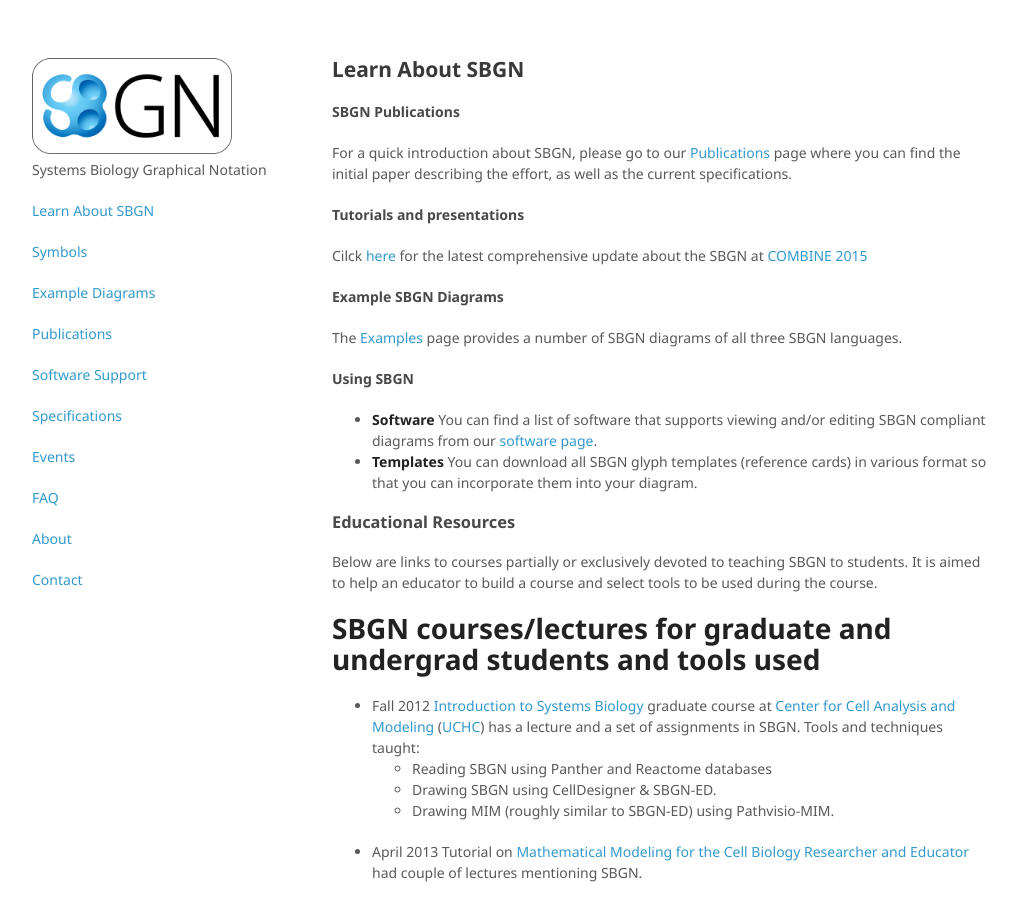
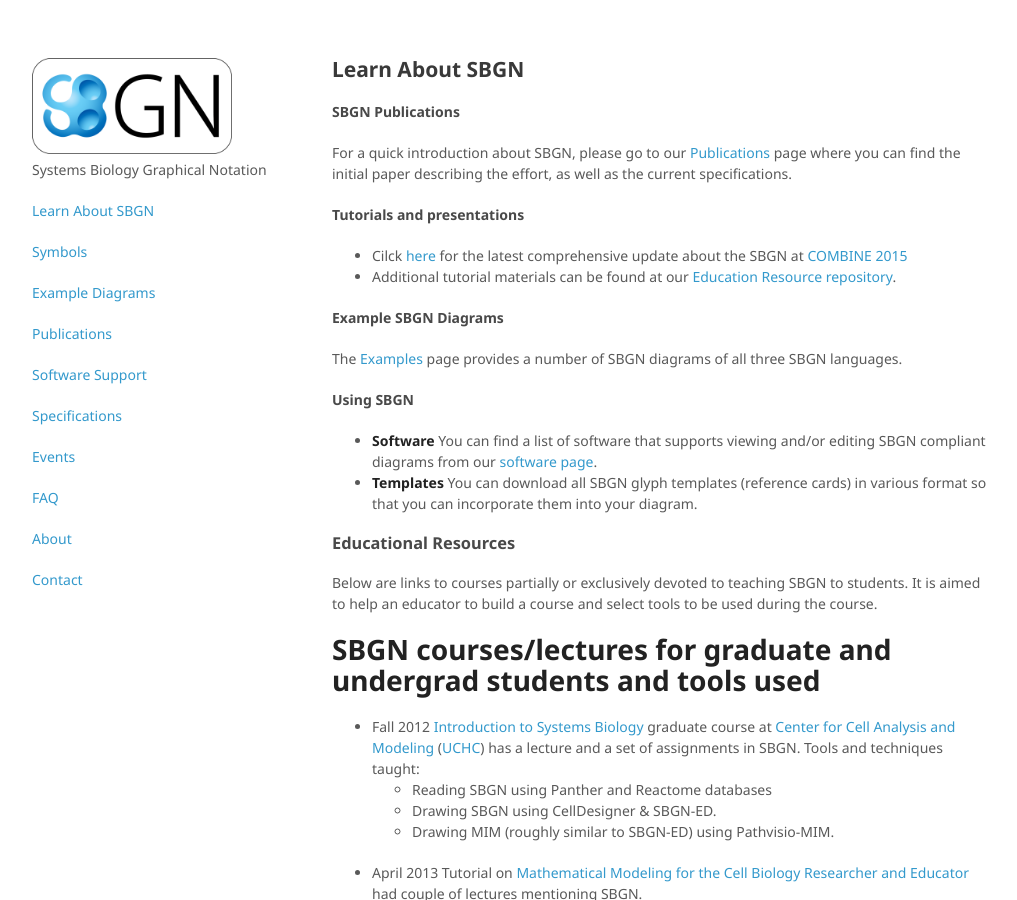
Before and after one commit to sbgn/sbgn, a Jekyll site: the page built from docs/learn_about_sbgn.md, in a window 1280 px wide and 900 px high. Shown: the whole window, without its empty margins (128-1145 px from the left). Built offline with Jekyll 4.4.1, drawn with Linux system fonts in a browser that asks for light colours.

Commit message:
Update learn_about_sbgn.md

```diff
--- a/docs/learn_about_sbgn.md
+++ b/docs/learn_about_sbgn.md
@@ -10,8 +10,8 @@
 For a quick introduction about SBGN, please go to our [Publications](publications.md) page where you can find the initial paper describing the effort, as well as the current specifications.
 
 #### Tutorials and presentations
-Cilck [here](https://github.com/sbgn/educational-resources/raw/master/SBGN_update_101215.pdf) for the latest comprehensive update about the SBGN at [COMBINE 2015](http://co.mbine.org/events/COMBINE_2015)
-
+* Cilck [here](https://github.com/sbgn/educational-resources/raw/master/SBGN_update_101215.pdf) for the latest comprehensive update about the SBGN at [COMBINE 2015](http://co.mbine.org/events/COMBINE_2015)
+* Additional tutorial materials can be found at our [Education Resource repository](../educational-resources).
 
 #### Example SBGN Diagrams
 The [Examples](examples.md) page provides a number of SBGN diagrams of all three SBGN languages.
```
